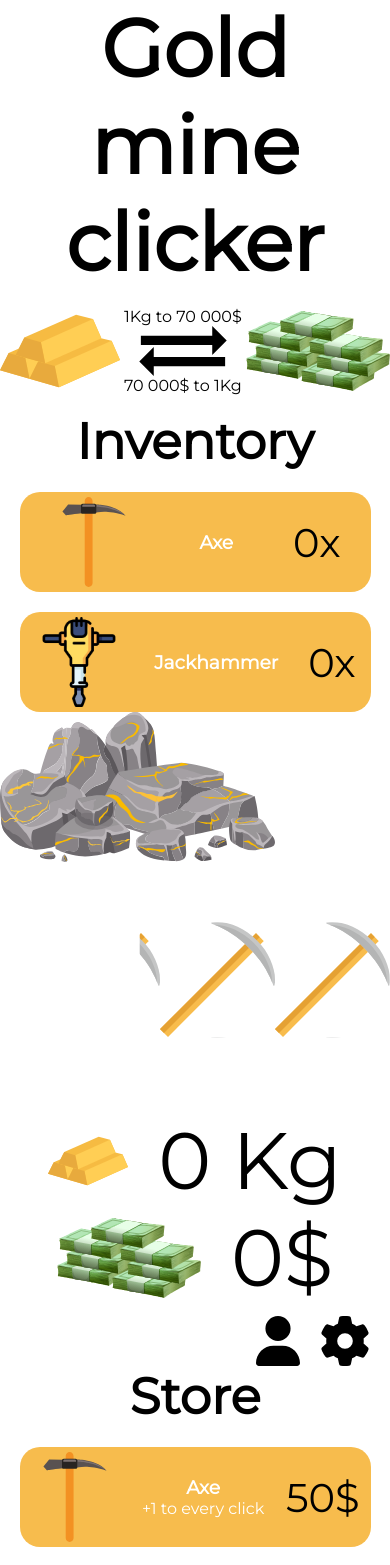
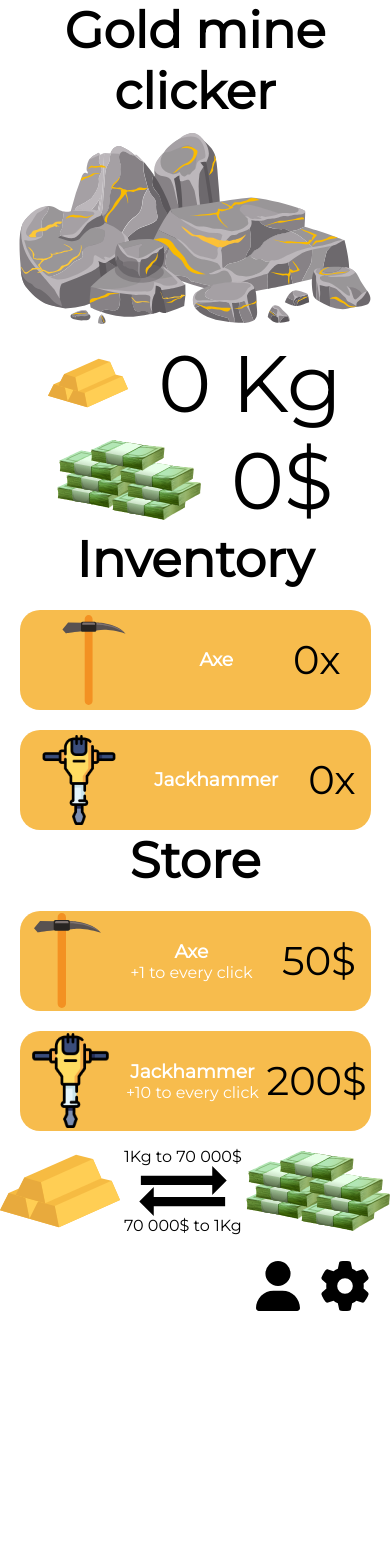
Before and after one commit to dominox5/clicker, a Vue app: page / in a window 390 px wide. Shown: the top 1565 px of the page. After the commit the page ends 1311 px from the top, so only its background shows below. Built offline with nearby package versions, Linux system fonts and the light colour scheme.

Commit message:
prechod na pinia + responsivita

```diff
--- a/package.json
+++ b/package.json
@@ -9,6 +9,7 @@
     "preview": "vite preview"
   },
   "dependencies": {
+    "pinia": "^2.1.7",
     "vue": "^3.4.15"
   },
   "devDependencies": {
--- a/src/components/Head.vue
+++ b/src/components/Head.vue
@@ -19,4 +19,9 @@
     font-size: 80px;
     text-align: center;
   }
+  @media (max-width: 1100px){
+    .head h1{
+      font-size: 50px;
+    }
+  }
 </style>
--- a/src/components/Inventory.vue
+++ b/src/components/Inventory.vue
@@ -22,6 +22,7 @@
     grid-column: 1;
     grid-row: 2 / 9;
     text-align: center;
+    order: 1;
   }
   h2{
     font-size: 50px;
--- a/src/components/Pick.vue
+++ b/src/components/Pick.vue
@@ -1,13 +1,16 @@
 <script>
+import { useClicker } from '/src/components/stores/store.js';
 export default {
   data() {
     return {
-      isAxeRotated: false
+      isAxeRotated: false,
+      clicker: useClicker()
     };
   },
   methods: {
     PlusToScore() {
-      this.$emit('plusToScore');
+      this.clicker.balance++;
+      localStorage.setItem('clicker_balance', this.clicker.balance.toString())
       this.isAxeRotated = !this.isAxeRotated;
       setTimeout(() => {
         this.isAxeRotated = !this.isAxeRotated;
@@ -19,7 +22,8 @@ export default {
 
 <template>
   <div class="pick" @mousedown="PlusToScore">
-    <div class="ore"/>
+
+    <img src="../assets/images/ore.svg" class="ore" alt="">
     <div
       class="axe"
       :style="{ transform: isAxeRotated ? 'rotate(-10deg)' : 'rotate(90deg)' }"
@@ -46,11 +50,23 @@ export default {
   transition: transform 0.08s;
   transform-origin: bottom right;
   background-image: url("../assets/images/axe.svg");
+  background-repeat: no-repeat;
 }
 .ore{
-  height: 400px;
+  height: 90%;
   width: 600px;
-  background-repeat: no-repeat;
-  background-image: url("../assets/images/ore.svg");
+  /*background-repeat: no-repeat;
+  background-image: url("../assets/images/ore.svg");*/
+}
+@media (max-width: 785px) {
+  .axe{
+    display: none;
+  }
+  .ore{
+  transition: transform 0.3s ease; /* Přechod pro animaci změny transformace */
+  }
+  .ore:active{
+    transform: scale(1.2); /* Zvětší velikost na 120 % při kliknutí */
+  }
 }
 </style>
--- a/src/components/Score.vue
+++ b/src/components/Score.vue
@@ -1,11 +1,11 @@
 <script>
+import { useClicker } from '/src/components/stores/store.js';
   export default {
   data() {
     return {
-
+      clicker: useClicker()
     };
   },
-  props: ['score']
 
 };
 </script>
@@ -14,7 +14,7 @@
   <div class="Score">
     <div class="flex">
       <img src="../assets/images/gold-ingots.svg" alt="">
-      <p>{{score}} Kg</p>
+      <p>{{clicker.balance}} Kg</p>
     </div>
     <div class="flex">
       <img src="../assets/images/dollars.svg" alt="">
--- a/src/components/Settings.vue
+++ b/src/components/Settings.vue
@@ -15,6 +15,7 @@
     grid-row: 1;
     display: flex;
     flex-direction: row-reverse;
+    order: 4;
   }
   img{
     cursor: pointer;
--- a/src/components/Store.vue
+++ b/src/components/Store.vue
@@ -23,6 +23,7 @@
     grid-column: 3;
     grid-row: 2 / 9;
     text-align: center;
+    order: 2;
   }
   h2{
     font-size: 50px;
--- a/src/components/price.vue
+++ b/src/components/price.vue
@@ -21,6 +21,8 @@
     display: flex;
     align-items: center;
     justify-content: space-between;
+    text-align: center;
+    order: 3;
   }
   .gold{
     height: 120px;
--- a/src/components/reusable/Item.vue
+++ b/src/components/reusable/Item.vue
@@ -53,8 +53,8 @@ export default {
     text-align: center;
   }
   img{
-    height: 90px;
-    width: 90px;
+    height: 95%;
+
   }
   .cost{
     font-size: 40px;
--- /dev/null
+++ b/src/components/stores/store.js
@@ -0,0 +1,20 @@
+/*import { defineStore } from 'pinia'
+
+export const useClicker = defineStore('clicker', {
+  // Default state / config
+  state: () => {
+    return {
+      balance: 0
+    }
+  }
+})*/
+import { defineStore } from 'pinia'
+
+export const useClicker = defineStore('clicker', {
+  // Default state / config
+  state: () => {
+    return {
+      balance: parseInt(localStorage.getItem('clicker_balance')) || 0
+    }
+  }
+})
--- a/src/main-styles.css
+++ b/src/main-styles.css
@@ -16,6 +16,7 @@
   @media (max-width: 1100px){
     #app{
         display: flex;
+
         flex-direction: column;
     }
   }
--- a/src/main.js
+++ b/src/main.js
@@ -1,5 +1,8 @@
 import { createApp } from 'vue'
+import './main-styles.css'
+import {createPinia} from 'pinia'
 import App from './App.vue'
-import './main-styles.css'
-
-createApp(App).mount('#app')
+const pinia = createPinia()
+const app = createApp(App)
+app.use(pinia)
+app.mount('#app')
```
Also changed, not shown: 1 other file (tests, documents, lock files or other folders).
